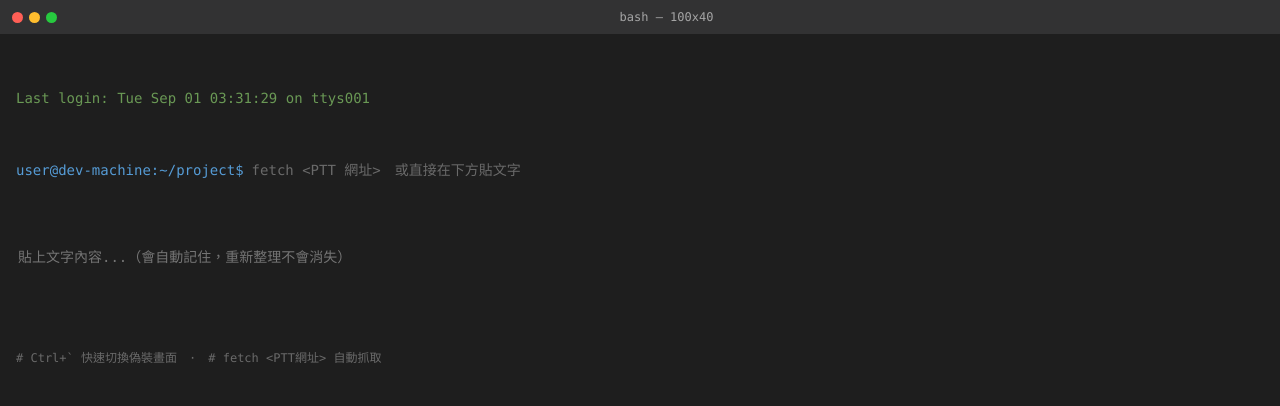
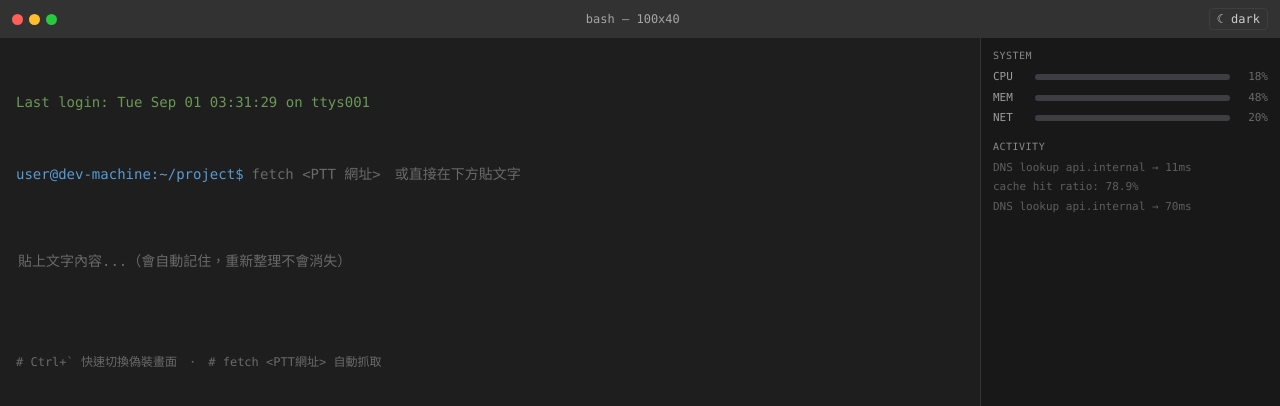
Before and after one commit to ww22855ww/cmdsin, a website built with Vite: page index.html in a window 1280 px wide. Shown: the top 406 px of the page. Built offline with nearby package versions, Linux system fonts and the light colour scheme.

Commit message:
Add PTT comments, fake monitoring sidebar, and light/dark theme toggle
- Cloud Function now extracts PTT push/comment lines alongside the body
- New sidebar pane fills the empty right-hand space with a fake CPU/MEM/NET
  monitor and scrolling activity log for a more natural split-terminal look
- Theme toggle button in the titlebar switches light/dark via CSS variables,
  preference persisted in localStorage

Co-Authored-By: Claude Sonnet 5 <noreply@anthropic.com>
Claude-Session: https://claude.ai/code/session_01Qn2PF3x85iawH2ZxZuy56a

```diff
--- a/src/main.js
+++ b/src/main.js
@@ -1,7 +1,9 @@
 import './style.css';
 import { createDisguise } from './disguise.js';
+import { createSidebar } from './sidebar.js';
 
 const STORAGE_KEY = 'cmdsim.content';
+const THEME_KEY = 'cmdsim.theme';
 const FETCH_ENDPOINT = 'https://asia-east1-cmdsim.cloudfunctions.net/fetchContent';
 
 const app = document.querySelector('#app');
@@ -15,7 +17,10 @@ app.innerHTML = `
         <span class="dot green"></span>
       </div>
       <div class="title" id="titlebar-text">bash — 100x40</div>
+      <button type="button" class="theme-toggle" id="theme-toggle" title="切換深/淺色主題"></button>
     </div>
+    <div class="terminal-panes">
+      <div class="terminal-main">
         <div class="terminal-body" id="terminal-body">
           <div class="line-meta">Last login: ${lastLoginString()} on ttys001</div>
           <div class="input-line">
@@ -39,6 +44,9 @@ app.innerHTML = `
         </div>
         <div class="terminal-body log-body" id="disguise-body" hidden></div>
       </div>
+      <div class="terminal-sidebar" id="terminal-sidebar"></div>
+    </div>
+  </div>
 `;
 
 const textarea = document.querySelector('#paste-input');
@@ -47,7 +55,12 @@ const fetchStatus = document.querySelector('#fetch-status');
 const body = document.querySelector('#terminal-body');
 const disguiseBody = document.querySelector('#disguise-body');
 const titlebarText = document.querySelector('#titlebar-text');
+const themeToggle = document.querySelector('#theme-toggle');
+const sidebarEl = document.querySelector('#terminal-sidebar');
 const disguise = createDisguise(disguiseBody);
+const sidebar = createSidebar(sidebarEl);
+
+sidebar.start();
 
 let isDisguised = false;
 
@@ -70,6 +83,19 @@ window.addEventListener('keydown', (e) => {
   }
 });
 
+function applyTheme(theme) {
+  document.documentElement.setAttribute('data-theme', theme);
+  themeToggle.textContent = theme === 'light' ? '☀ light' : '☾ dark';
+  localStorage.setItem(THEME_KEY, theme);
+}
+
+themeToggle.addEventListener('click', () => {
+  const current = document.documentElement.getAttribute('data-theme') === 'light' ? 'light' : 'dark';
+  applyTheme(current === 'light' ? 'dark' : 'light');
+});
+
+applyTheme(localStorage.getItem(THEME_KEY) === 'light' ? 'light' : 'dark');
+
 textarea.value = localStorage.getItem(STORAGE_KEY) ?? '';
 resizeTextarea();
 
@@ -86,7 +112,7 @@ function resizeTextarea() {
 function setStatus(text, isError) {
   fetchStatus.hidden = !text;
   fetchStatus.textContent = text;
-  fetchStatus.style.color = isError ? '#f14c4c' : '#6a6a6a';
+  fetchStatus.style.color = isError ? 'var(--error-color)' : 'var(--muted-color)';
 }
 
 cmdInput.addEventListener('keydown', async (e) => {
--- /dev/null
+++ b/src/sidebar.js
@@ -0,0 +1,106 @@
+const LOG_TEMPLATES = [
+  () => `GET /api/v1/health 200 ${(Math.random() * 30 + 2).toFixed(0)}ms`,
+  () => `GC: minor collection, freed ${(Math.random() * 40 + 5).toFixed(1)}MB`,
+  () => `[watch] file changed: src/${pick(['index', 'utils', 'router', 'store', 'auth'])}.ts`,
+  () => `cache ${pick(['hit', 'hit', 'miss'])} ratio: ${(Math.random() * 20 + 78).toFixed(1)}%`,
+  () => `worker-${Math.floor(Math.random() * 4) + 1}: heartbeat ok`,
+  () => `conn pool: ${Math.floor(Math.random() * 12 + 2)}/20 active`,
+  () => `[queue] job#${Math.floor(Math.random() * 9000 + 1000)} completed in ${(Math.random() * 800 + 50).toFixed(0)}ms`,
+  () => `DNS lookup api.internal → ${Math.floor(Math.random() * 255)}ms`,
+];
+
+function pick(arr) {
+  return arr[Math.floor(Math.random() * arr.length)];
+}
+
+function clamp(n, min, max) {
+  return Math.max(min, Math.min(max, n));
+}
+
+function walk(value, min, max, step) {
+  return clamp(value + (Math.random() - 0.5) * step, min, max);
+}
+
+export function createSidebar(container) {
+  let statTimer = null;
+  let logTimer = null;
+  let cpu = 20;
+  let mem = 45;
+  let net = 10;
+
+  container.innerHTML = `
+    <div class="sidebar-section-title">system</div>
+    <div class="stat-row">
+      <span class="stat-label">CPU</span>
+      <span class="stat-bar"><span class="stat-bar-fill" id="bar-cpu"></span></span>
+      <span class="stat-value" id="val-cpu"></span>
+    </div>
+    <div class="stat-row">
+      <span class="stat-label">MEM</span>
+      <span class="stat-bar"><span class="stat-bar-fill" id="bar-mem"></span></span>
+      <span class="stat-value" id="val-mem"></span>
+    </div>
+    <div class="stat-row">
+      <span class="stat-label">NET</span>
+      <span class="stat-bar"><span class="stat-bar-fill" id="bar-net"></span></span>
+      <span class="stat-value" id="val-net"></span>
+    </div>
+    <div class="sidebar-section-title">activity</div>
+    <div class="sidebar-log" id="sidebar-log"></div>
+  `;
+
+  const barCpu = container.querySelector('#bar-cpu');
+  const barMem = container.querySelector('#bar-mem');
+  const barNet = container.querySelector('#bar-net');
+  const valCpu = container.querySelector('#val-cpu');
+  const valMem = container.querySelector('#val-mem');
+  const valNet = container.querySelector('#val-net');
+  const logEl = container.querySelector('#sidebar-log');
+
+  const MAX_LOG_LINES = 60;
+
+  function updateStats() {
+    cpu = walk(cpu, 4, 85, 18);
+    mem = walk(mem, 30, 70, 6);
+    net = walk(net, 2, 60, 20);
+
+    barCpu.style.width = `${cpu}%`;
+    barMem.style.width = `${mem}%`;
+    barNet.style.width = `${net}%`;
+    valCpu.textContent = `${cpu.toFixed(0)}%`;
+    valMem.textContent = `${mem.toFixed(0)}%`;
+    valNet.textContent = `${net.toFixed(0)}%`;
+  }
+
+  function appendLog() {
+    const line = document.createElement('div');
+    line.className = 'log-line';
+    line.textContent = pick(LOG_TEMPLATES)();
+    logEl.appendChild(line);
+    while (logEl.childElementCount > MAX_LOG_LINES) {
+      logEl.removeChild(logEl.firstChild);
+    }
+    logEl.scrollTop = logEl.scrollHeight;
+  }
+
+  function start() {
+    if (statTimer) return;
+    updateStats();
+    statTimer = setInterval(updateStats, 1400);
+
+    const scheduleLog = () => {
+      appendLog();
+      logTimer = setTimeout(scheduleLog, 900 + Math.random() * 1800);
+    };
+    scheduleLog();
+  }
+
+  function stop() {
+    clearInterval(statTimer);
+    clearTimeout(logTimer);
+    statTimer = null;
+    logTimer = null;
+  }
+
+  return { start, stop };
+}
--- a/src/style.css
+++ b/src/style.css
@@ -1,5 +1,43 @@
 :root {
   color-scheme: dark;
+  --bg: #1e1e1e;
+  --fg: #d4d4d4;
+  --titlebar-bg: #323233;
+  --titlebar-fg: #cccccc;
+  --meta-color: #6a9955;
+  --prompt-color: #569cd6;
+  --path-color: #4ec9b0;
+  --muted-color: #6a6a6a;
+  --error-color: #f14c4c;
+  --log-color: #9cdcfe;
+  --log-header-color: #ffffff;
+  --border-color: #3e3e42;
+  --scrollbar-thumb: #3e3e42;
+  --sidebar-bg: #181818;
+  --sidebar-border: #333333;
+  --bar-fill: #569cd6;
+  --bar-track: #3e3e42;
+}
+
+:root[data-theme='light'] {
+  color-scheme: light;
+  --bg: #fafafa;
+  --fg: #24292e;
+  --titlebar-bg: #e6e6e6;
+  --titlebar-fg: #3a3a3a;
+  --meta-color: #22863a;
+  --prompt-color: #0451a5;
+  --path-color: #0e7490;
+  --muted-color: #8a8a8a;
+  --error-color: #cd3131;
+  --log-color: #0451a5;
+  --log-header-color: #1a1a1a;
+  --border-color: #d9d9d9;
+  --scrollbar-thumb: #cfcfcf;
+  --sidebar-bg: #f0f0f0;
+  --sidebar-border: #d9d9d9;
+  --bar-fill: #0451a5;
+  --bar-track: #d9d9d9;
 }
 
 * {
@@ -10,7 +48,7 @@ html, body {
   margin: 0;
   padding: 0;
   height: 100%;
-  background: #1e1e1e;
+  background: var(--bg);
 }
 
 #app {
@@ -21,8 +59,8 @@ html, body {
   height: 100%;
   display: flex;
   flex-direction: column;
-  background: #1e1e1e;
-  color: #d4d4d4;
+  background: var(--bg);
+  color: var(--fg);
   font-family: "Cascadia Mono", "Consolas", "SFMono-Regular", Menlo, monospace;
   font-size: 14px;
   line-height: 1.5;
@@ -34,8 +72,8 @@ html, body {
   align-items: center;
   gap: 8px;
   padding: 8px 12px;
-  background: #323233;
-  color: #cccccc;
+  background: var(--titlebar-bg);
+  color: var(--titlebar-fg);
   font-size: 12px;
   user-select: none;
 }
@@ -60,6 +98,36 @@ html, body {
   opacity: 0.75;
 }
 
+.theme-toggle {
+  flex: none;
+  background: transparent;
+  border: 1px solid var(--border-color);
+  border-radius: 4px;
+  color: var(--titlebar-fg);
+  font-size: 12px;
+  line-height: 1;
+  padding: 4px 7px;
+  cursor: pointer;
+  font-family: inherit;
+}
+
+.theme-toggle:hover {
+  border-color: var(--prompt-color);
+}
+
+.terminal-panes {
+  flex: 1;
+  display: flex;
+  min-height: 0;
+}
+
+.terminal-main {
+  flex: 1;
+  min-width: 0;
+  display: flex;
+  flex-direction: column;
+}
+
 .terminal-body {
   flex: 1;
   overflow-y: auto;
@@ -68,36 +136,39 @@ html, body {
   word-break: break-word;
 }
 
-.terminal-body::-webkit-scrollbar {
+.terminal-body::-webkit-scrollbar,
+.terminal-sidebar::-webkit-scrollbar {
   width: 10px;
 }
-.terminal-body::-webkit-scrollbar-thumb {
-  background: #3e3e42;
+.terminal-body::-webkit-scrollbar-thumb,
+.terminal-sidebar::-webkit-scrollbar-thumb {
+  background: var(--scrollbar-thumb);
   border-radius: 5px;
 }
-.terminal-body::-webkit-scrollbar-track {
+.terminal-body::-webkit-scrollbar-track,
+.terminal-sidebar::-webkit-scrollbar-track {
   background: transparent;
 }
 
 .line-meta {
-  color: #6a9955;
+  color: var(--meta-color);
 }
 
 .line-prompt {
-  color: #569cd6;
+  color: var(--prompt-color);
 }
 
 .line-prompt .path {
-  color: #4ec9b0;
+  color: var(--path-color);
 }
 
 .content-block {
-  color: #d4d4d4;
+  color: var(--fg);
   margin-top: 8px;
 }
 
 .content-empty {
-  color: #6a6a6a;
+  color: var(--muted-color);
   font-style: italic;
 }
 
@@ -109,7 +180,7 @@ html, body {
 }
 
 .input-line .prompt-label {
-  color: #569cd6;
+  color: var(--prompt-color);
   flex: none;
 }
 
@@ -118,13 +189,13 @@ html, body {
   background: transparent;
   border: none;
   outline: none;
-  color: #d4d4d4;
+  color: var(--fg);
   font: inherit;
-  caret-color: #d4d4d4;
+  caret-color: var(--fg);
 }
 
 .cmd-input::placeholder {
-  color: #6a6a6a;
+  color: var(--muted-color);
 }
 
 .cmd-input:disabled {
@@ -136,20 +207,24 @@ html, body {
   background: transparent;
   border: none;
   outline: none;
-  color: #d4d4d4;
+  color: var(--fg);
   font: inherit;
-  caret-color: #d4d4d4;
+  caret-color: var(--fg);
   resize: none;
   overflow: hidden;
   width: 100%;
   display: block;
 }
 
+.paste-input::placeholder {
+  color: var(--muted-color);
+}
+
 .cursor {
   display: inline-block;
   width: 8px;
   height: 16px;
-  background: #d4d4d4;
+  background: var(--fg);
   vertical-align: text-bottom;
   animation: blink 1s steps(1) infinite;
 }
@@ -159,13 +234,13 @@ html, body {
 }
 
 .hint {
-  color: #6a6a6a;
+  color: var(--muted-color);
   font-size: 12px;
   margin-top: 16px;
 }
 
 .log-body {
-  color: #9cdcfe;
+  color: var(--log-color);
 }
 
 .log-line {
@@ -173,7 +248,86 @@ html, body {
 }
 
 .log-line.log-header {
-  color: #ffffff;
+  color: var(--log-header-color);
   white-space: pre-wrap;
   margin-bottom: 8px;
 }
+
+/* --- Sidebar: fills the empty right-hand space with a fake monitoring pane --- */
+
+.terminal-sidebar {
+  flex: none;
+  width: 300px;
+  border-left: 1px solid var(--sidebar-border);
+  background: var(--sidebar-bg);
+  overflow-y: auto;
+  padding: 10px 12px 24px;
+  font-size: 11px;
+  color: var(--muted-color);
+}
+
+.sidebar-section-title {
+  color: var(--fg);
+  opacity: 0.6;
+  text-transform: uppercase;
+  letter-spacing: 0.05em;
+  font-size: 10px;
+  margin: 12px 0 6px;
+}
+.sidebar-section-title:first-child {
+  margin-top: 0;
+}
+
+.stat-row {
+  display: flex;
+  align-items: center;
+  gap: 6px;
+  margin-bottom: 4px;
+  white-space: nowrap;
+}
+
+.stat-label {
+  flex: none;
+  width: 36px;
+  color: var(--fg);
+  opacity: 0.7;
+}
+
+.stat-bar {
+  flex: 1;
+  height: 6px;
+  background: var(--bar-track);
+  border-radius: 3px;
+  overflow: hidden;
+}
+
+.stat-bar-fill {
+  height: 100%;
+  background: var(--bar-fill);
+  transition: width 0.4s ease;
+}
+
+.stat-value {
+  flex: none;
+  width: 32px;
+  text-align: right;
+  color: var(--muted-color);
+}
+
+.sidebar-log {
+  margin-top: 4px;
+}
+
+.sidebar-log .log-line {
+  white-space: pre-wrap;
+  word-break: break-all;
+  color: var(--muted-color);
+  margin-bottom: 3px;
+  opacity: 0.85;
+}
+
+@media (max-width: 860px) {
+  .terminal-sidebar {
+    display: none;
+  }
+}
```
Also changed, not shown: functions/fetch-content/index.js (+15 -1 lines), roadmap.md (+4 -2 lines). Lines whose indentation alone changed are shown as unchanged.
